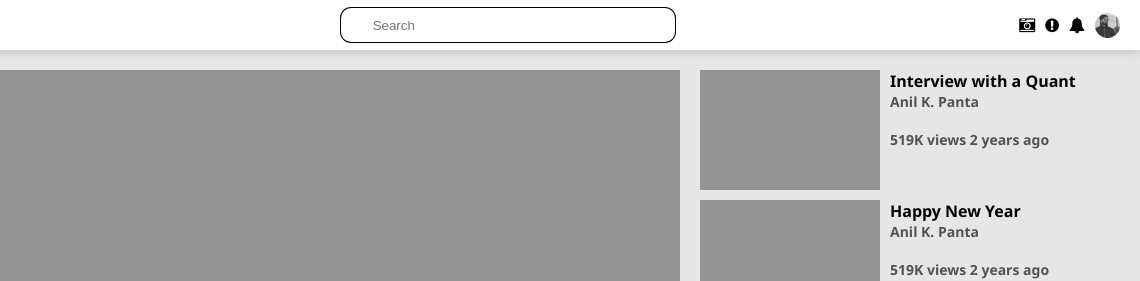
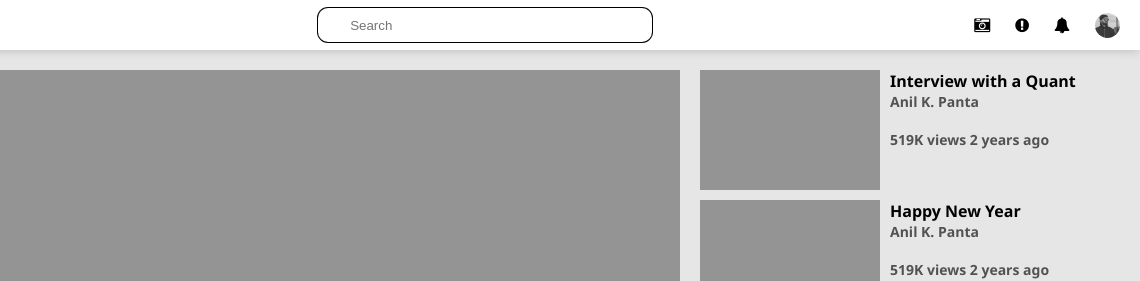
Before and after one commit to AnilK-Panta/youtube-clone, a plain HTML site: page index.html in a window 1280 px wide. Shown: the top 281 px of the page, 140-1280 px from the left. Drawn offline with Linux system fonts and the light colour scheme.

Commit message:
icons management

```diff
--- a/index.css
+++ b/index.css
@@ -64,7 +64,7 @@ body{
     align-items: center;
 }
 .grid-item i{
-    padding-right: 10px;
+    padding-right: 25px;
 }
 .end{
     padding-right: 20px;
```
